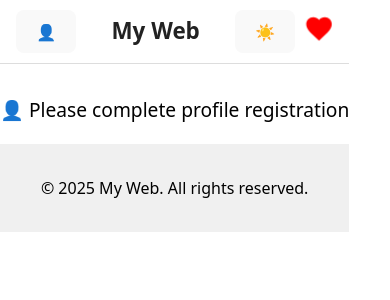
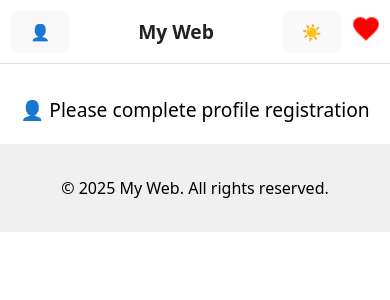
Before and after one commit to vasu-h10/my-web, a React (Vite) app: page / in a window 390 px wide. Shown: the top 300 px of the page. Built offline with nearby package versions, Linux system fonts and the light colour scheme.

Commit message:
Make header full width responsive on Android 2025-11-04 17:11:49

```diff
--- a/src/components/Header.css
+++ b/src/components/Header.css
@@ -5,9 +5,11 @@
   padding: 10px 16px;
   background-color: #fff;
   border-bottom: 1px solid #ddd;
+  width: 100vw; /* ✅ full screen width on Android */
+  max-width: 100%;
+  box-sizing: border-box;
+  overflow-x: hidden;
   flex-wrap: nowrap;
-  width: 100%;
-  box-sizing: border-box;
 }
 
 .header-section {
@@ -35,9 +37,12 @@
 
 @media (max-width: 600px) {
   .app-header {
-    flex-wrap: wrap;
-    justify-content: center;
-    text-align: center;
-    gap: 8px;
+    flex-wrap: nowrap;
+    padding: 10px;
+    justify-content: space-between;
+  }
+
+  .header-section h1 {
+    font-size: 1.2rem;
   }
 }
```
